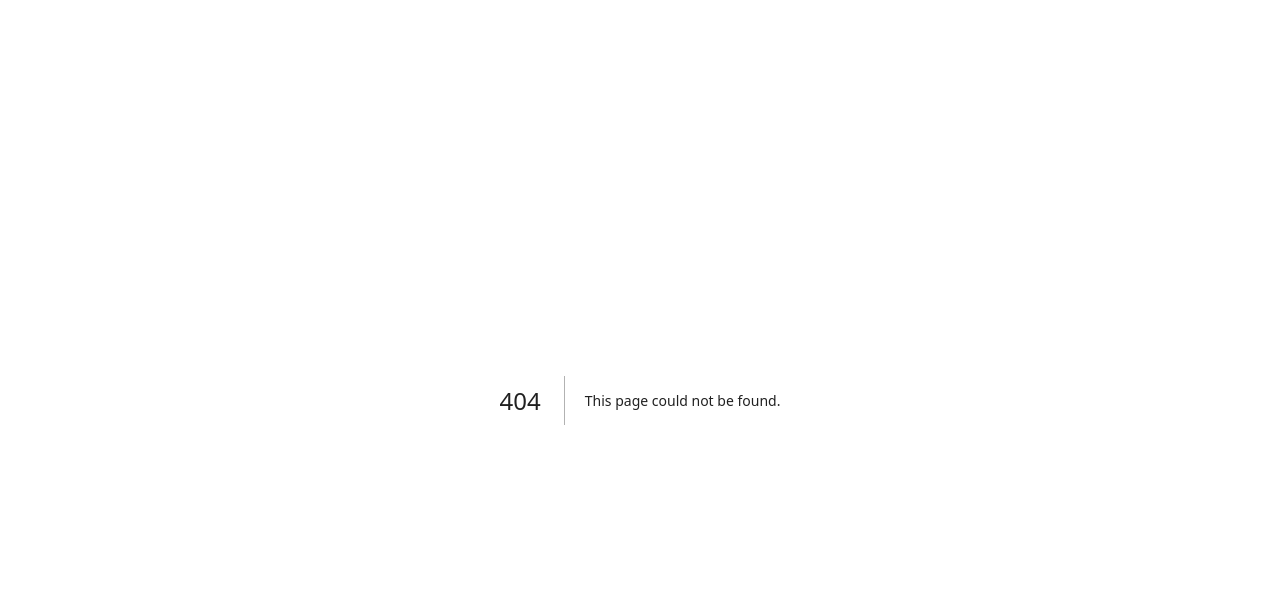
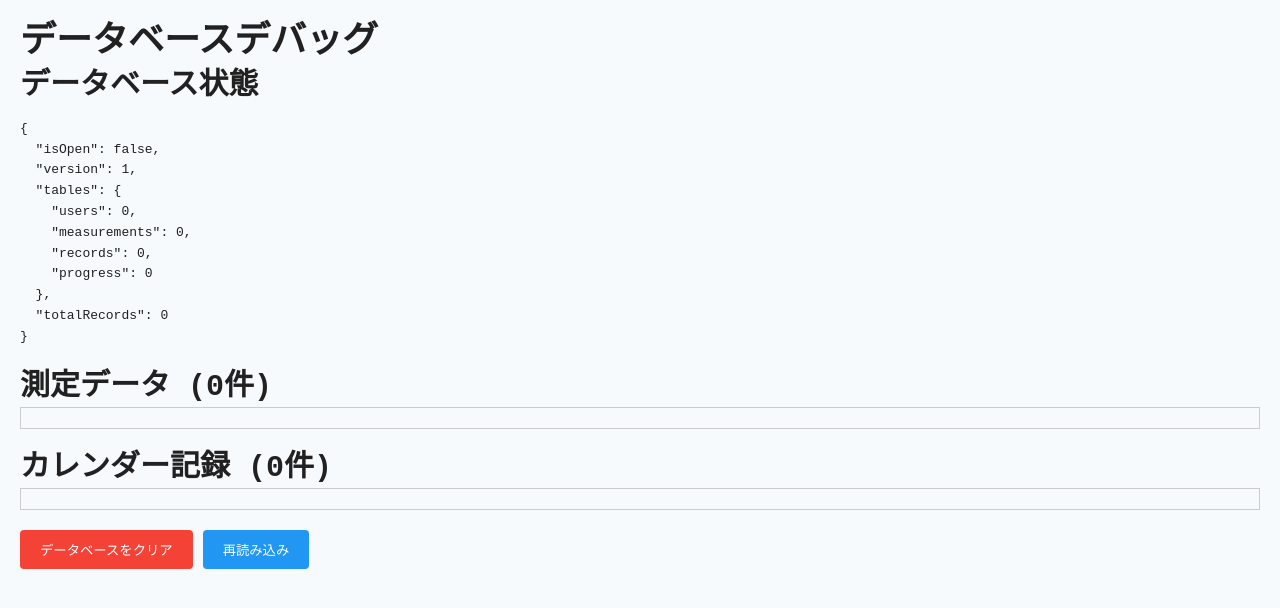
Before and after one commit to kinako1415/hacku-2025, a Next.js app: page /debug in a window 1280 px wide. Before the commit this address had no page. Shown: the top 608 px of the page. Built offline with nearby package versions, Linux system fonts and the light colour scheme.

Commit message:
gitignoreの強化

```diff
--- /dev/null
+++ b/src/app/debug/page.tsx
@@ -0,0 +1,164 @@
+/**
+ * デバッグページ - データベース状態確認
+ */
+
+'use client';
+
+import React, { useEffect, useState } from 'react';
+import { db, getDatabaseStatus } from '@/lib/data-manager/database';
+
+const DebugPage: React.FC = () => {
+  const [dbStatus, setDbStatus] = useState<any>(null);
+  const [measurements, setMeasurements] = useState<any[]>([]);
+  const [records, setRecords] = useState<any[]>([]);
+
+  useEffect(() => {
+    const fetchData = async () => {
+      try {
+        const status = await getDatabaseStatus();
+        setDbStatus(status);
+
+        const allMeasurements = await db.measurements.toArray();
+        const allRecords = await db.records.toArray();
+
+        setMeasurements(allMeasurements);
+        setRecords(allRecords);
+
+        console.log('データベース状態:', status);
+        console.log('全測定データ:', allMeasurements);
+        console.log('全カレンダー記録:', allRecords);
+      } catch (error) {
+        console.error('データ取得エラー:', error);
+      }
+    };
+
+    fetchData();
+  }, []);
+
+  const clearDatabase = async () => {
+    try {
+      await db.measurements.clear();
+      await db.records.clear();
+      alert('データベースをクリアしました');
+      window.location.reload();
+    } catch (error) {
+      console.error('データベースクリアエラー:', error);
+      alert('データベースクリアに失敗しました');
+    }
+  };
+
+  return (
+    <div style={{ padding: '20px', fontFamily: 'monospace' }}>
+      <h1>データベースデバッグ</h1>
+
+      <div style={{ marginBottom: '20px' }}>
+        <h2>データベース状態</h2>
+        <pre>{JSON.stringify(dbStatus, null, 2)}</pre>
+      </div>
+
+      <div style={{ marginBottom: '20px' }}>
+        <h2>測定データ ({measurements.length}件)</h2>
+        <div
+          style={{
+            maxHeight: '300px',
+            overflow: 'auto',
+            border: '1px solid #ccc',
+            padding: '10px',
+          }}
+        >
+          {measurements.map((measurement, index) => (
+            <div
+              key={index}
+              style={{
+                marginBottom: '10px',
+                borderBottom: '1px solid #eee',
+                paddingBottom: '10px',
+              }}
+            >
+              <strong>ID:</strong> {measurement.id}
+              <br />
+              <strong>日時:</strong>{' '}
+              {new Date(measurement.measurementDate).toLocaleString()}
+              <br />
+              <strong>手:</strong> {measurement.handUsed}
+              <br />
+              <strong>手首屈曲:</strong> {measurement.wristFlexion}°<br />
+              <strong>手首伸展:</strong> {measurement.wristExtension}°<br />
+              <strong>母指外転:</strong> {measurement.thumbAbduction}°<br />
+              <strong>精度:</strong>{' '}
+              {(measurement.accuracyScore * 100).toFixed(1)}%<br />
+            </div>
+          ))}
+        </div>
+      </div>
+
+      <div style={{ marginBottom: '20px' }}>
+        <h2>カレンダー記録 ({records.length}件)</h2>
+        <div
+          style={{
+            maxHeight: '200px',
+            overflow: 'auto',
+            border: '1px solid #ccc',
+            padding: '10px',
+          }}
+        >
+          {records.map((record, index) => (
+            <div
+              key={index}
+              style={{
+                marginBottom: '10px',
+                borderBottom: '1px solid #eee',
+                paddingBottom: '10px',
+              }}
+            >
+              <strong>ID:</strong> {record.id}
+              <br />
+              <strong>日時:</strong>{' '}
+              {new Date(record.recordDate).toLocaleString()}
+              <br />
+              <strong>リハビリ完了:</strong>{' '}
+              {record.rehabCompleted ? 'はい' : 'いいえ'}
+              <br />
+              <strong>測定完了:</strong>{' '}
+              {record.measurementCompleted ? 'はい' : 'いいえ'}
+              <br />
+            </div>
+          ))}
+        </div>
+      </div>
+
+      <div>
+        <button
+          onClick={clearDatabase}
+          style={{
+            padding: '10px 20px',
+            backgroundColor: '#f44336',
+            color: 'white',
+            border: 'none',
+            borderRadius: '4px',
+            cursor: 'pointer',
+          }}
+        >
+          データベースをクリア
+        </button>
+
+        <button
+          onClick={() => window.location.reload()}
+          style={{
+            padding: '10px 20px',
+            backgroundColor: '#2196f3',
+            color: 'white',
+            border: 'none',
+            borderRadius: '4px',
+            cursor: 'pointer',
+            marginLeft: '10px',
+          }}
+        >
+          再読み込み
+        </button>
+      </div>
+    </div>
+  );
+};
+
+export default DebugPage;
--- a/src/app/progress/page.tsx
+++ b/src/app/progress/page.tsx
@@ -35,6 +35,7 @@ const fetchMeasurements = async (
       .reverse()
       .toArray();
 
+    console.log('進捗ページ: 取得した測定データ:', measurements);
     return measurements;
   } catch (error) {
     console.error('測定データの取得に失敗:', error);
```
Also changed, not shown: src/app/measurement/page.tsx (+47 -14 lines), src/components/measurement/MeasurementControls.tsx (line endings or trailing spaces), 1 other file (tests, documents, lock files or other folders).
